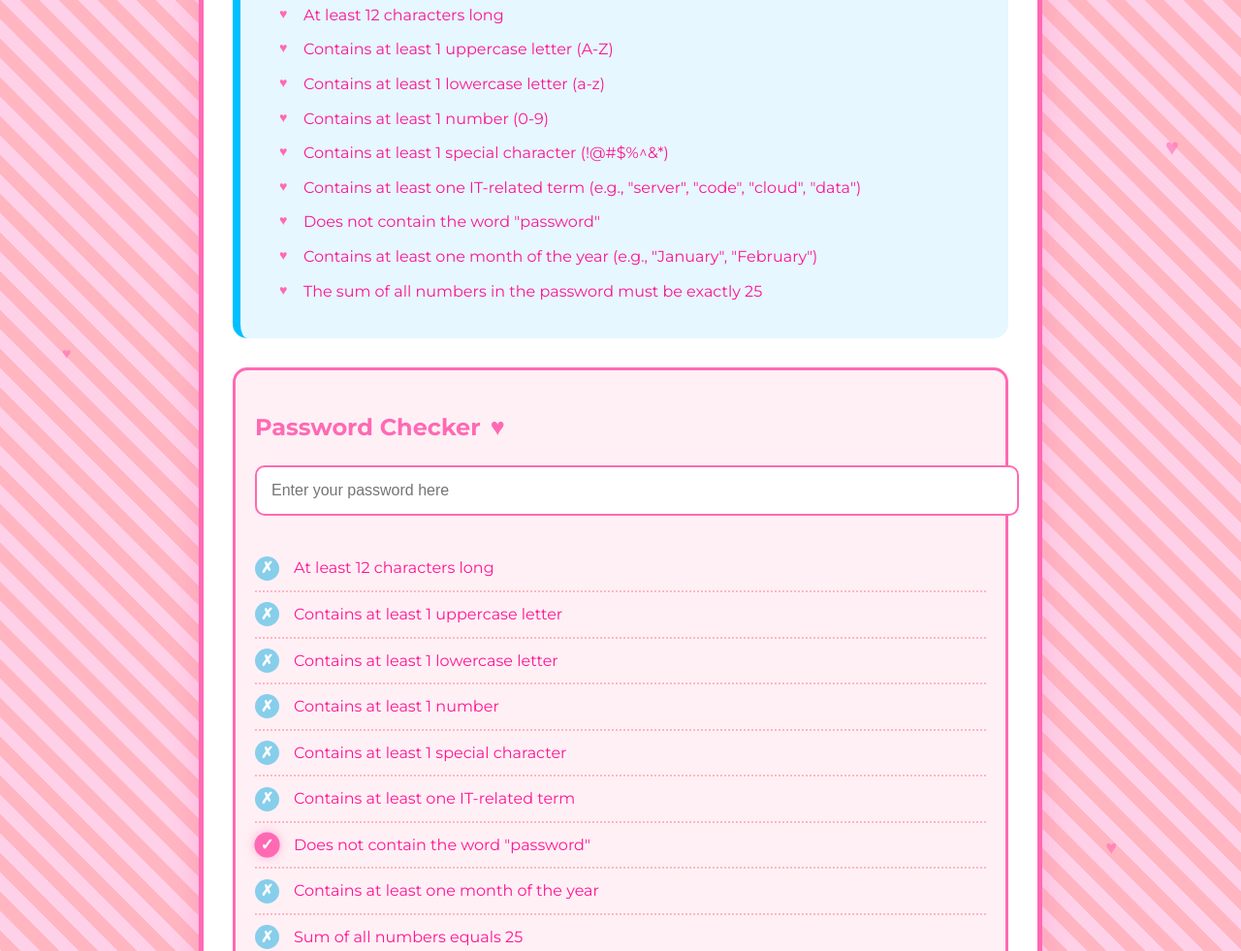
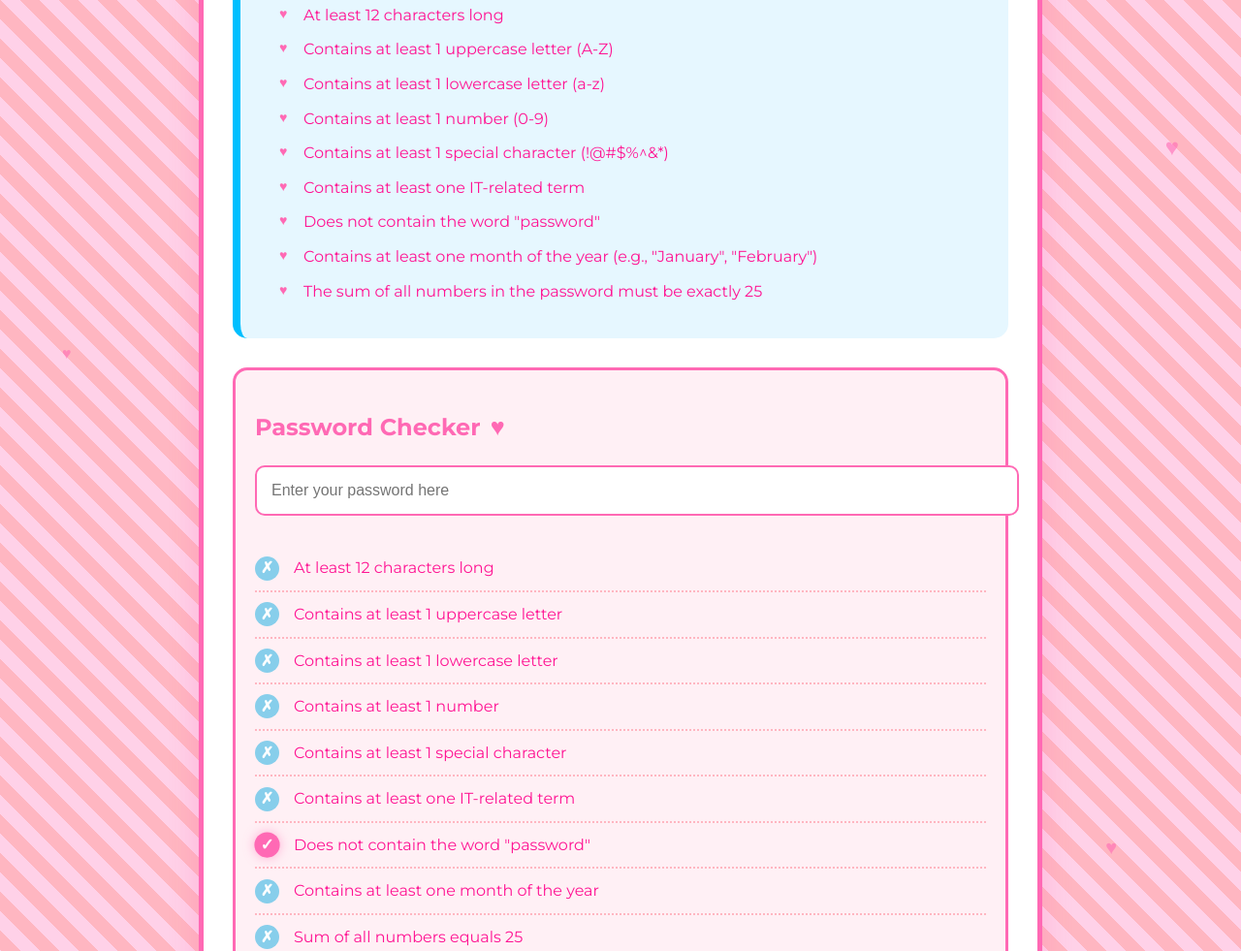
Before and after one commit to bvb-org/ctf-treasure-hunt, a website: page challenges/password_strength.html in a window 1280 px wide. Shown: the part 721-1702 px from the top of the page at 97% size. Drawn offline with Linux system fonts and the light colour scheme.

Commit message:
[ci] chore: modify label

```diff
--- a/challenges/password_strength.html
+++ b/challenges/password_strength.html
@@ -515,7 +515,7 @@
                 <li>Contains at least 1 lowercase letter (a-z)</li>
                 <li>Contains at least 1 number (0-9)</li>
                 <li>Contains at least 1 special character (!@#$%^&*)</li>
-                <li>Contains at least one IT-related term (e.g., "server", "code", "cloud", "data")</li>
+                <li>Contains at least one IT-related term</li>
                 <li>Does not contain the word "password"</li>
                 <li>Contains at least one month of the year (e.g., "January", "February")</li>
                 <li>The sum of all numbers in the password must be exactly 25</li>
```
